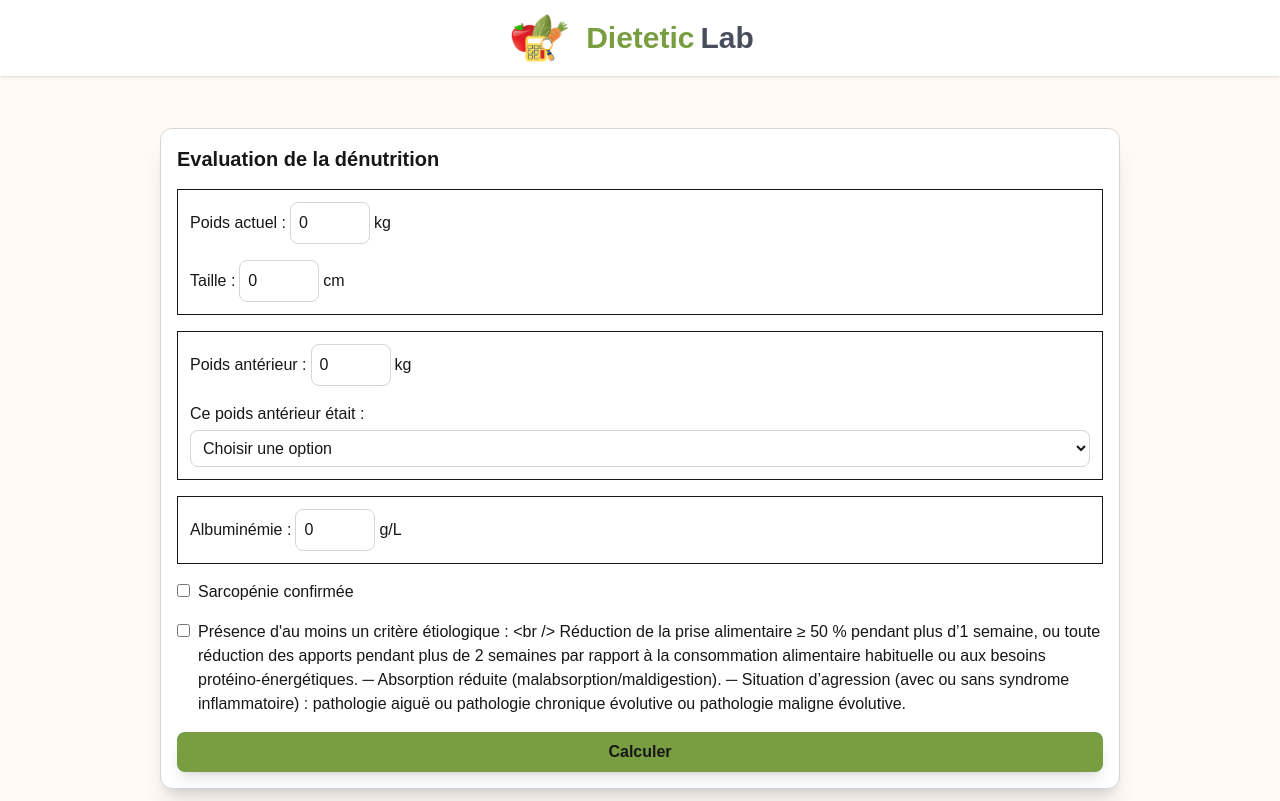
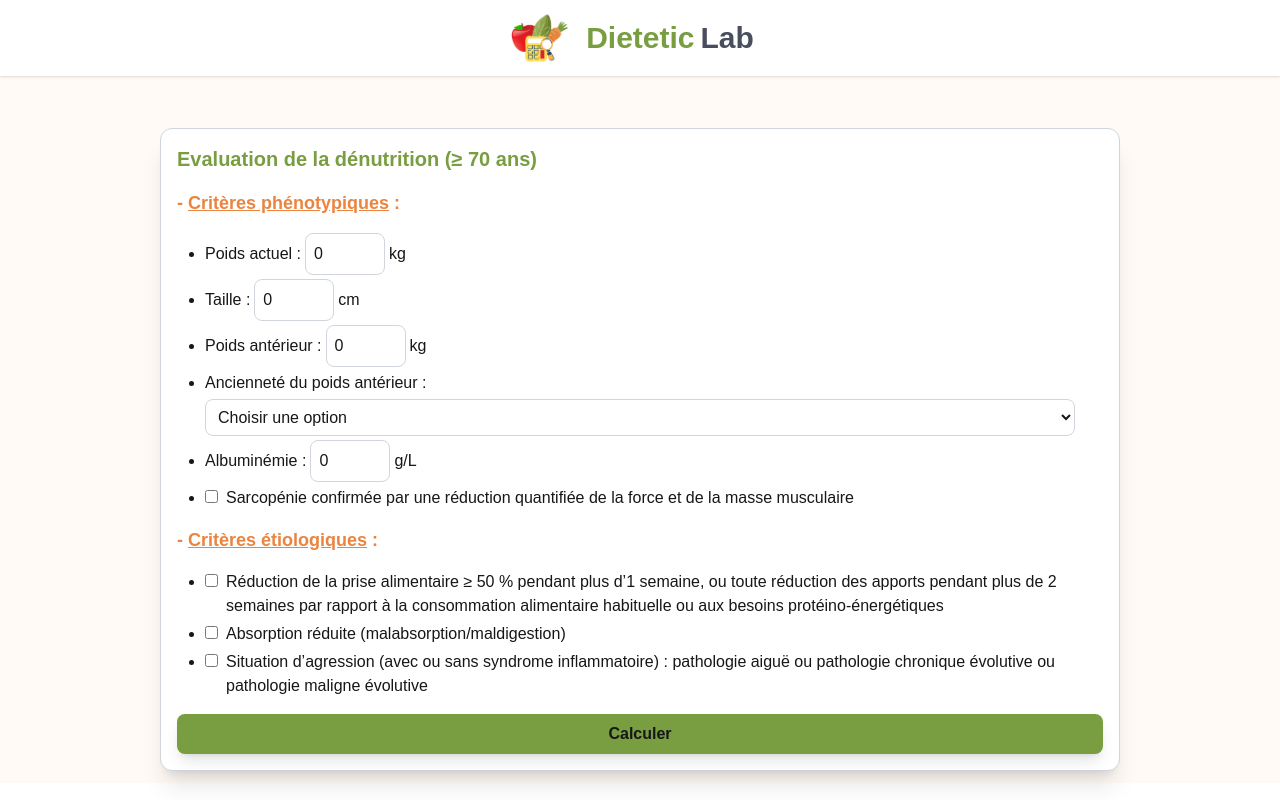
Before and after one commit to Edwige08/dietetic_lab_front, a Next.js app: page /undernutrition in a window 1280 px wide. Built offline with nearby package versions, Linux system fonts and the light colour scheme.

Commit message:
wip: component undernutritionSenior

```diff
--- a/src/components/UndernutritionSenior.tsx
+++ b/src/components/UndernutritionSenior.tsx
@@ -6,20 +6,46 @@ import ButtonGreen from "./ButtonGreen";
 import InputCheckbox from "./InputCheckbox";
 
 export default function UndernutritionSenior() {
-    const [parameters, setParameters] = useState<WeightHeight>({ weight: 0, height: 0, previousWeight: 0, previousWeightDate: "none", albuminemia: 0, sarcopenia: false, etiological: false });
+    const [parameters, setParameters] = useState<WeightHeight>({
+        weight: 0,
+        height: 0,
+        previousWeight: 0,
+        previousWeightDate: "none",
+        albuminemia: 0,
+        sarcopenia: false,
+        firstEtiological: false,
+        secondEtiological: false,
+        thirdEtiological: false,
+    });
     const [calculDone, setCalculDone] = useState<boolean>(false);
-    const [evaluationResults, setEvaluationResults] = useState<EvaluationResults>({ weight: 0, height: 0, imc: 0, previousWeight: 0, weightLoss: 0, sarcopenia: false, etiological: false });
-    const [isEtiologicalCriterium, setIsEtiologicalCriterium] = useState<boolean>(false)
+    const [evaluationResults, setEvaluationResults] = useState<EvaluationResults>({
+        weight: 0,
+        height: 0,
+        imc: 0,
+        previousWeight: 0,
+        previousWeightDate: "none",
+        weightLoss: 0,
+        albuminemia: 0,
+        sarcopenia: false,
+        firstEtiological: false,
+        secondEtiological: false,
+        thirdEtiological: false,
+    });
+    const [isFirstEtiological, setIsFirstEtiological] = useState<boolean>(false)
+    const [isSecondEtiological, setIsSecondEtiological] = useState<boolean>(false)
+    const [isThirdEtiological, setIsThirdEtiological] = useState<boolean>(false)
     const [isSarcopenia, setIsSarcopenia] = useState<boolean>(false)
 
     interface WeightHeight {
         weight: number,
         height: number,
         previousWeight: number,
-        previousWeightDate: string,
+        previousWeightDate: "none" | "one-month" | "six-month" | "before-disease",
         albuminemia: number,
         sarcopenia: boolean,
-        etiological: boolean,
+        firstEtiological: boolean,
+        secondEtiological: boolean,
+        thirdEtiological: boolean,
     }
 
     interface EvaluationResults {
@@ -27,15 +53,29 @@ export default function UndernutritionSenior() {
         height: number,
         imc: number,
         previousWeight: number,
+        previousWeightDate: "none" | "one-month" | "six-month" | "before-disease",
         weightLoss: number,
+        albuminemia: number,
         sarcopenia: boolean,
-        etiological: boolean,
+        firstEtiological: boolean,
+        secondEtiological: boolean,
+        thirdEtiological: boolean,
+    }
+
+    const textPreviousWeight = (data: string) => {
+        if (data == "none") return "";
+        if (data == "one-month") return "il y a 1 mois ou plus";
+        if (data == "six-month") return "il y a 6 mois ou plus";
+        if (data == "before-disease") return "avant le début de la maladie";
     }
 
     const resetForm = () => {
-        setParameters({ weight: 0, height: 0, previousWeight: 0, previousWeightDate: "none", albuminemia: 0, sarcopenia: false, etiological: false });
+        setParameters({ weight: 0, height: 0, previousWeight: 0, previousWeightDate: "none", albuminemia: 0, sarcopenia: false, firstEtiological: false, secondEtiological: false, thirdEtiological: false });
         setCalculDone(false);
-        // setIsDisabled(false)
+        setIsSarcopenia(false);
+        setIsFirstEtiological(false);
+        setIsSecondEtiological(false);
+        setIsThirdEtiological(false);
     }
 
     const handleChange = (event: React.ChangeEvent<HTMLInputElement>) => {
@@ -51,8 +91,25 @@ export default function UndernutritionSenior() {
         setIsSarcopenia(!isSarcopenia)
     }
 
-    const handleChangeEtiological = (event: React.ChangeEvent<HTMLInputElement>) => {
-        setIsEtiologicalCriterium(!isEtiologicalCriterium)
+    const handleChangeFirstEtiological = (event: React.ChangeEvent<HTMLInputElement>) => {
+        setIsFirstEtiological(!isFirstEtiological)
+    }
+
+    const handleChangeSecondEtiological = (event: React.ChangeEvent<HTMLInputElement>) => {
+        setIsSecondEtiological(!isSecondEtiological)
+    }
+
+    const handleChangeThirdEtiological = (event: React.ChangeEvent<HTMLInputElement>) => {
+        setIsThirdEtiological(!isThirdEtiological)
+    }
+
+    const handleChangePreviousWeightDate = (event: React.ChangeEvent<HTMLSelectElement>) => {
+        const { name, value } = event.target;
+
+        setParameters(prev => ({
+            ...prev,
+            [name]: value
+        }))
     }
 
     const handleSubmit = (event: React.FormEvent<HTMLFormElement>) => {
@@ -61,11 +118,11 @@ export default function UndernutritionSenior() {
         if (parameters.weight > 0 && parameters.height > 0) {
             const imc = parameters.weight / ((parameters.height / 100) * (parameters.height / 100));
             setCalculDone(true);
-            setEvaluationResults({ weight: parameters.weight, height: parameters.height, imc: imc, previousWeight: parameters.previousWeight, weightLoss: 0, sarcopenia: parameters.sarcopenia, etiological: parameters.etiological })
+            setEvaluationResults({ weight: parameters.weight, height: parameters.height, imc: imc, previousWeight: parameters.previousWeight, previousWeightDate: parameters.previousWeightDate, weightLoss: 0, albuminemia: parameters.albuminemia, sarcopenia: isSarcopenia, firstEtiological: isFirstEtiological, secondEtiological: isSecondEtiological, thirdEtiological: isThirdEtiological })
         }
 
         if (parameters.weight > 0 && parameters.previousWeight > 0) {
-            const weightLoss = ((parameters.weight - parameters.previousWeight) / parameters.weight * 100).toFixed(1);
+            const weightLoss = ((parameters.previousWeight - parameters.weight) / parameters.previousWeight * 100).toFixed(1);
             setEvaluationResults(prev => ({
                 ...prev,
                 weightLoss: parseInt(weightLoss)
@@ -79,10 +136,15 @@ export default function UndernutritionSenior() {
                 className="flex flex-col gap-4 p-4 m-3 w-[90%] md:w-[75%] bg-white border border-gray-300 rounded-xl shadow-xl"
                 onSubmit={handleSubmit}
             >
-                <h2 className="text-xl font-bold">
-                    Evaluation de la dénutrition
+                <h2 className="text-xl font-bold text-(--greenColor)">
+                    Evaluation de la dénutrition (≥ 70 ans)
                 </h2>
-                <div className="flex flex-col gap-4 border p-3">
+                <h3 className="text-lg font-bold text-(--orangeColor)">
+                    - <span className="underline">Critères phénotypiques</span> :
+                </h3>
+                <ul className="flex flex-col gap-1 px-7 list-disc">
+                    <li>
+
                         <Input
                             title="Poids actuel :"
                             name="weight"
@@ -90,6 +152,8 @@ export default function UndernutritionSenior() {
                             onChange={handleChange}
                             unity="kg"
                         />
+                    </li>
+                    <li>
                         <Input
                             title="Taille :"
                             name="height"
@@ -97,8 +161,8 @@ export default function UndernutritionSenior() {
                             onChange={handleChange}
                             unity="cm"
                         />
-                </div>
-                <div className="flex flex-col gap-4 border p-3">
+                    </li>
+                    <li>
                         <Input
                             title="Poids antérieur : "
                             name="previousWeight"
@@ -106,17 +170,27 @@ export default function UndernutritionSenior() {
                             onChange={handleChange}
                             unity="kg"
                         />
+                    </li>
+                    <li>
                         <div className="flex flex-col gap-1 justify-center">
-                        <label>Ce poids antérieur était :</label>
-                        <select className="p-2 w-full border border-gray-300 rounded-lg">
+                            <label
+                                htmlFor="previousWeightDate"
+                            >
+                                Ancienneté du poids antérieur :
+                            </label>
+                            <select className="p-2 border border-gray-300 rounded-lg"
+                                onChange={handleChangePreviousWeightDate}
+                                name="previousWeightDate"
+                                value={parameters.previousWeightDate}
+                            >
                                 <option value="none">Choisir une option</option>
                                 <option value="one-month">il y a 1 mois ou plus</option>
                                 <option value="six-month">il y a 6 mois ou plus</option>
                                 <option value="before-disease">habituel avant le début de la maladie</option>
                             </select>
                         </div>
-                </div>
-                <div className="flex flex-row gap-4 border p-3">
+                    </li>
+                    <li>
                         <Input
                             title="Albuminémie : "
                             name="albuminemia"
@@ -124,24 +198,45 @@ export default function UndernutritionSenior() {
                             onChange={handleChange}
                             unity="g/L"
                         />
-                </div>
+                    </li>
+                    <li>
                         <InputCheckbox
                             name="sarcopenia"
                             checked={isSarcopenia}
-                    title="Sarcopénie confirmée"
+                            title="Sarcopénie confirmée par une réduction quantifiée de la force et de la masse musculaire"
                             onChange={handleChangeSarcopenia}
                         />
+                    </li>
+                </ul>
+                <h3 className="text-lg font-bold text-(--orangeColor)">
+                    - <span className="underline">Critères étiologiques</span> :
+                </h3>
+                <ul className="flex flex-col gap-1 px-7 list-disc">
+                    <li>
                         <InputCheckbox
-                    name="etiological"
-                    checked={isEtiologicalCriterium}
-                    title="Présence d'au moins un critère étiologique : <br /> Réduction de la prise alimentaire ≥ 50 % pendant
-plus d’1 semaine, ou toute réduction des apports pendant plus de 2 semaines par rapport à la
-consommation alimentaire habituelle ou aux besoins protéino-énergétiques.
-─ Absorption réduite (malabsorption/maldigestion).
-─ Situation d’agression (avec ou sans syndrome inflammatoire) : pathologie aiguë ou pathologie
-chronique évolutive ou pathologie maligne évolutive."
-                    onChange={handleChangeEtiological}
+                            name="firstEtiological"
+                            checked={isFirstEtiological}
+                            title="Réduction de la prise alimentaire ≥ 50 % pendant plus d’1 semaine, ou toute réduction des apports pendant plus de 2 semaines par rapport à la consommation alimentaire habituelle ou aux besoins protéino-énergétiques"
+                            onChange={handleChangeFirstEtiological}
                         />
+                    </li>
+                    <li>
+                        <InputCheckbox
+                            name="secondEtiological"
+                            checked={isSecondEtiological}
+                            title="Absorption réduite (malabsorption/maldigestion)"
+                            onChange={handleChangeSecondEtiological}
+                        />
+                    </li>
+                    <li>
+                        <InputCheckbox
+                            name="thirdEtiological"
+                            checked={isThirdEtiological}
+                            title="Situation d’agression (avec ou sans syndrome inflammatoire) : pathologie aiguë ou pathologie chronique évolutive ou pathologie maligne évolutive"
+                            onChange={handleChangeThirdEtiological}
+                        />
+                    </li>
+                </ul>
                 <ButtonGreen
                     text="Calculer"
                     type="submit"
@@ -168,26 +263,49 @@ chronique évolutive ou pathologie maligne évolutive."
                     </p>
                     {evaluationResults.previousWeight > 0 && evaluationResults.weight > 0 ?
                         <p>
-                            Avec un poids antérieur () de {evaluationResults.previousWeight} kg, la perte de poids est estimée à {evaluationResults.weightLoss} %
+                            Avec un poids antérieur {evaluationResults.previousWeightDate != 'none' ? `(${textPreviousWeight(evaluationResults.previousWeightDate)})` : ""} de <span className="font-bold">{evaluationResults.previousWeight} kg</span>, la perte de poids est estimée à <span className="font-bold">{evaluationResults.weightLoss} %</span>.
                         </p> : ""
                     }
+                    <div>
+                        <p className="underline">
+                            Critère(s) phénotypique(s) :
+                        </p>
+                        {(((evaluationResults.weightLoss >= 5) && (evaluationResults.previousWeightDate === "one-month")) || ((evaluationResults.weightLoss >= 10) && (evaluationResults.previousWeightDate === "six-month")) || ((evaluationResults.weightLoss >= 10) && (evaluationResults.previousWeightDate === "before-disease")) || (evaluationResults.imc < 22) || (evaluationResults.sarcopenia)) ?
+                            <ul className="pl-5 list-disc">
+                                {((evaluationResults.weightLoss >= 5) && (evaluationResults.previousWeightDate === "one-month")) ? <li>Perte de poids de {evaluationResults.weightLoss} % en 1 mois ou plus</li> : ""}
+                                {((evaluationResults.weightLoss >= 10) && (evaluationResults.previousWeightDate === "six-month")) ? <li>Perte de poids de {evaluationResults.weightLoss} % en 6 mois ou plus</li> : ""}
+                                {((evaluationResults.weightLoss >= 10) && (evaluationResults.previousWeightDate === "before-disease")) ? <li>Perte de poids de {evaluationResults.weightLoss} % depuis le début de la maladie</li> : ""}
+                                {(evaluationResults.imc < 22) ? <li>IMC = {evaluationResults.imc.toFixed(2)} kg/m²</li> : ""}
+                                {evaluationResults.sarcopenia ? <li>Sarcopénie confirmée</li> : ""}
+                            </ul>
+                            : "Aucun"}
+                    </div>
+                    <div>
+                        <p className="underline">
+                            Critère(s) étiologique(s) :
+                        </p>
+                        {(evaluationResults.firstEtiological || evaluationResults.secondEtiological || evaluationResults.thirdEtiological) ?
+                            <ul className="pl-5 list-disc">
+                                {(evaluationResults.firstEtiological) ? <li>Réduction de la prise alimentaire</li> : ""}
+                                {(evaluationResults.secondEtiological) ? <li>Absorption réduite</li> : ""}
+                                {(evaluationResults.thirdEtiological) ? <li>Situation d'agression</li> : ""}
+                            </ul>
+                            : "Aucun"}
+                    </div>
+                    {(((evaluationResults.weightLoss >= 5) && (evaluationResults.previousWeightDate === "one-month")) || ((evaluationResults.weightLoss >= 10) && (evaluationResults.previousWeightDate === "six-month")) || ((evaluationResults.weightLoss >= 10) && (evaluationResults.previousWeightDate === "before-disease")) || (evaluationResults.imc < 22) || (evaluationResults.sarcopenia)) && (evaluationResults.firstEtiological || evaluationResults.secondEtiological || evaluationResults.thirdEtiological) ?
+                        <div>
+                            <>
+                                <p>En présence d'au moins un critère phénotypique et un critère étiologique, le diagnostic de dénutrition est confirmé.</p>
+
+                                    {((evaluationResults.imc < 20) || ((evaluationResults.weightLoss >= 10) && (evaluationResults.previousWeightDate === "one-month")) || ((evaluationResults.weightLoss >= 15) && (evaluationResults.previousWeightDate === "six-month")) || ((evaluationResults.weightLoss >= 15) && (evaluationResults.previousWeightDate === "before-disease")) || (evaluationResults.albuminemia <= 30)) ?
+                                        <p>Il s'agit ici d'une dénutrition sévère.</p>
+                                        : <p>Il s'agit ici d'une dénutrition modérée.</p>}
+
+                            </>
+                        </div>
+                        : <p>En l'absence d'au moins un critère phénotypique et un critère étiologique, on ne peut pas poser le diagnostique de dénutrition. Cependant, en cas d'événement clinique intercurrent (infection, chirurgie...) ou de diminution de l'appétit ou des consommations alimentaires, il faudra rapprocher la surveillance du poids, de l'appétit et des consommations alimentaires à une fois par semaine</p>}
                     <p>
-                        SI CRITERE PHENOTYPIQUE ET ETIOLOGIQUE : Dire si dénutrition modérée ou sévère
                     </p>
-                    <p>
-                        SI ABSENCE DE CRITERES DIAGNOSTIC
-                    </p>
-                    <p>
-                        En l'absence d'un critère phénotypique et d'un critère étiologique, on ne peut pas poser le diagnostic de dénutrition. Cependant, en cas d’évènement clinique intercurrent (infection, chirurgie…) ou de diminution de l’appétit ou des consommations alimentaires, rapprocher la surveillance du poids, de l’appétit et des consommations alimentaires à une fois par semaine.
-                    </p>
-
-                    <p>Poids : {evaluationResults.weight}</p>
-                    <p>Taille : {evaluationResults.height}</p>
-                    <p>IMC : {evaluationResults.imc}</p>
-                    <p>Poids antérieur : {evaluationResults.previousWeight}</p>
-                    <p>Sarcopénie : {evaluationResults.sarcopenia ? "oui" : "non"}</p>
-                    <p>Critère étio : {evaluationResults.etiological ? "oui" : "non"}</p>
-
                 </div>
                 : ""
             }
```
Lines whose indentation alone changed are shown as unchanged.
